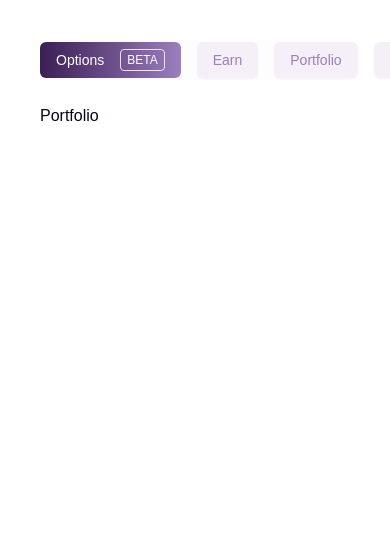
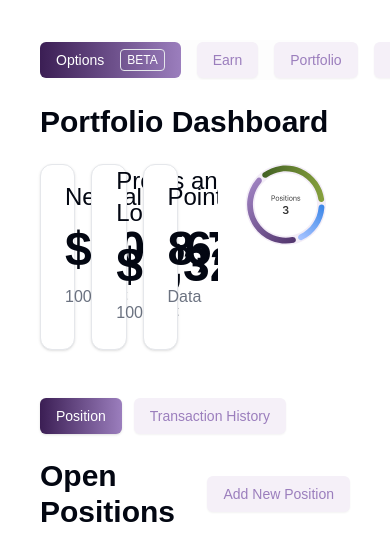
Before and after one commit to 18103864/olive-finance, a Next.js app: page /portfolio in a window 390 px wide. Shown: the top 560 px of the page. Built offline with nearby package versions, Linux system fonts and the light colour scheme.

Commit message:
large screen responsiveness added, portfolio page in progress

```diff
--- a/app/layout.tsx
+++ b/app/layout.tsx
@@ -29,7 +29,7 @@ export default function RootLayout({
       <body
         className={`${geistSans.variable} ${geistMono.variable} antialiased`}
       >
-        <div className="p-[40px] space-y-6 max-w-screen-2xl max-h-fit mx-auto">
+        <div className="p-10 space-y-6 max-w-screen-2xl mx-auto">
           <NavBar></NavBar>
           {children}
         </div>
--- a/app/page.tsx
+++ b/app/page.tsx
@@ -6,7 +6,7 @@ import OptionsCard from "@/components/OptionsCard";
 
 export default function Home() {
   return (
-    <div className="space-y-6">
+    <div className="space-y-6 flex flex-col">
           <CryptoNav />
           <OptionsCard />
     </div>
--- a/app/portfolio/page.tsx
+++ b/app/portfolio/page.tsx
@@ -1,3 +1,93 @@
+'use client'
+
+import positionSvg from "@/public/svgs/positions.svg"
+import { Card, CardContent} from "@/components/ui/card"
+import Image from "next/image"
+import { Button, buttonVariants } from "@/components/ui/button"
+import { useState } from "react"
+import { cn } from "@/lib/utils"
+
+
 export default function porfolioPage(){
-    return <h1>Portfolio</h1>
+    const [active, setActive] = useState<string>("Positions")
+
+    const handleClickActive = (state:string) =>{
+        if(state!==active){
+            setActive(state);
+        }
+    }
+
+
+    return (
+        <div className="space-y-6">
+            <h1 className="text-3xl font-semibold">Portfolio Dashboard</h1>
+            <div className="flex gap-10">
+                <div className="grid grid-cols-3 gap-4 mb-6 w-5/6">
+                    <Card className="gap-6 flex flex-col justify-center items-start">
+                        <CardContent className="space-y-3">
+                            <div className="text-2xl font-normal">
+                                Net Value
+                            </div>
+                            <div className="text-5xl font-semibold">
+                                $10,561
+                            </div>
+                            <div className="text-base text-muted-foreground font-normal">
+                                100 BTC
+                            </div>
+                        </CardContent>
+                    </Card>
+                    <Card className="gap-6 flex flex-col justify-center items-start">
+                        <CardContent className="space-y-3">
+                            <div className="text-2xl font-normal">
+                                Profits and Loss
+                            </div>
+                            <div className="text-5xl font-semibold">
+                                $5,329
+                            </div>
+                            <div className="text-base text-muted-foreground font-normal">
+                                100 BTC
+                            </div>
+                        </CardContent>
+                    </Card>
+                    <Card className="gap-6 flex flex-col justify-center items-start">
+                        <CardContent className="space-y-3">
+                            <div className="text-2xl font-normal">
+                                Points
+                            </div>
+                            <div className="text-5xl font-semibold">
+                                8,712
+                            </div>
+                            <div className="text-base text-muted-foreground font-normal">
+                                Data
+                            </div>
+                        </CardContent>
+                    </Card>
+                </div>
+                <Card className="border-none shadow-none">
+                    <CardContent>
+                        <Image src={positionSvg} alt="positions" width={200} height={200}/>
+                    </CardContent>
+                </Card>
+            </div>
+            <div className="flex justify-start gap-3">
+                <Button
+                    className={cn(buttonVariants({variant: active === 'Positions' ? 'selected' : 'unselected'}))}
+                    onClick={()=>handleClickActive('Positions')}
+                >Position</Button>
+                <Button
+                    className={cn(buttonVariants({variant: active === 'Transactions' ? 'selected' : 'unselected'}))}
+                    onClick={()=>handleClickActive('Transactions')}
+                >Transaction History</Button>
+            </div>
+            <div className="flex flex-col space-y-6">
+                <div className="flex justify-between items-center">
+                    <h1 className="font-semibold text-3xl">Open Positions</h1>
+                    <Button variant='unselected'>Add New Position</Button>
+                </div>
+                <div className="grid grid-cols-5">
+
+                </div>
+            </div>
+        </div>
+    )
 }
--- a/components/OptionsCard.tsx
+++ b/components/OptionsCard.tsx
@@ -39,7 +39,7 @@ export default function OptionsCard(){
 
     return (
         <>
-            <Card className="w-full max-w-xl mx-auto flex flex-col py-[40px] px-[16px]">
+            <Card className="w-full max-w-[600px] mx-auto flex flex-col py-10 px-4">
                 <CardContent className="space-y-6 flex-grow overflow-auto">
                     <Tabs
                         defaultValue="long"
--- a/components/StrategyCards.tsx
+++ b/components/StrategyCards.tsx
@@ -69,13 +69,13 @@ export default function StrategyCards(){
                 depositAsset={depositAsset}
                 setDepositAsset={setDepositAsset}
             />
-            <div className="grid grid-cols-1  sm:grid-cols-3 lg:grid-cols-4 xl:grid-cols-5 2xl:grid-cols-5 gap-4 justify-items-center">
+            <div className="grid grid-cols-2 sm:grid-cols-3 lg:grid-cols-4 xl:grid-cols-5 2xl:grid-cols-5 gap-4 justify-items-center">
                 {currentCards.map((strategy, index) => (
-                    <div key={index} onClick={() => setSelectedStrategyCard(index)} className="w-full max-w-[264px] min-h-[384px] space-x-2">
+                    <div key={index} onClick={() => setSelectedStrategyCard(index)} className="w-full space-x-2">
                     {selectedStrategyCard === index ? (
                         <StrategyFlipped onClose={() => setSelectedStrategyCard(null)} strategy={{name:"Strategy", apy: strategy.apy}}/>
                     ) : (
-                        <Card className="w-full h-full max-w-[264px] min-h-[384px] space-x-2">
+                        <Card className="w-full h-[384px] space-x-2">
                             <CardHeader className="border-b-2">
                                 <div className="flex items-start justify-between">
                                     <div className="flex items-start gap-2">
--- a/components/StrategyFlipped.tsx
+++ b/components/StrategyFlipped.tsx
@@ -47,7 +47,7 @@ export default function StrategyFlipped({onClose, strategy}:StrategyFlippedProps
 
 
     return (
-        <Card className="w-full h-full max-w-[264px] min-h-[384px] space-x-2">
+        <Card className="w-full h-full min-h-[384px] space-x-2">
             <Tabs
                 defaultValue="deposit"
                 onValueChange={(value) => setActiveTab(value as "deposit" | "withdraw")}
--- a/components/ui/slider.tsx
+++ b/components/ui/slider.tsx
@@ -17,8 +17,8 @@ const Slider = React.forwardRef<
     )}
     {...props}
   >
-    <SliderPrimitive.Track className="relative h-1.5 w-full grow overflow-hidden rounded-full bg-primary/20">
-      <SliderPrimitive.Range className="absolute h-full bg-primary" />
+    <SliderPrimitive.Track className="relative h-1.5 w-full grow overflow-hidden rounded-full bg-[#EDE4F3]">
+      <SliderPrimitive.Range className="absolute h-full bg-gradient-to-r from-[#3B1E54] to-[#9B7EBD]" />
     </SliderPrimitive.Track>
     <SliderPrimitive.Thumb className="block h-4 w-4 rounded-full border border-primary/50 bg-background shadow transition-colors focus-visible:outline-none focus-visible:ring-1 focus-visible:ring-ring disabled:pointer-events-none disabled:opacity-50" />
   </SliderPrimitive.Root>
```
Also changed, not shown: components/CryptoNav.tsx (+7 -7 lines), components/NavBar.tsx (+6 -6 lines), public/svgs/positions.svg (added).
